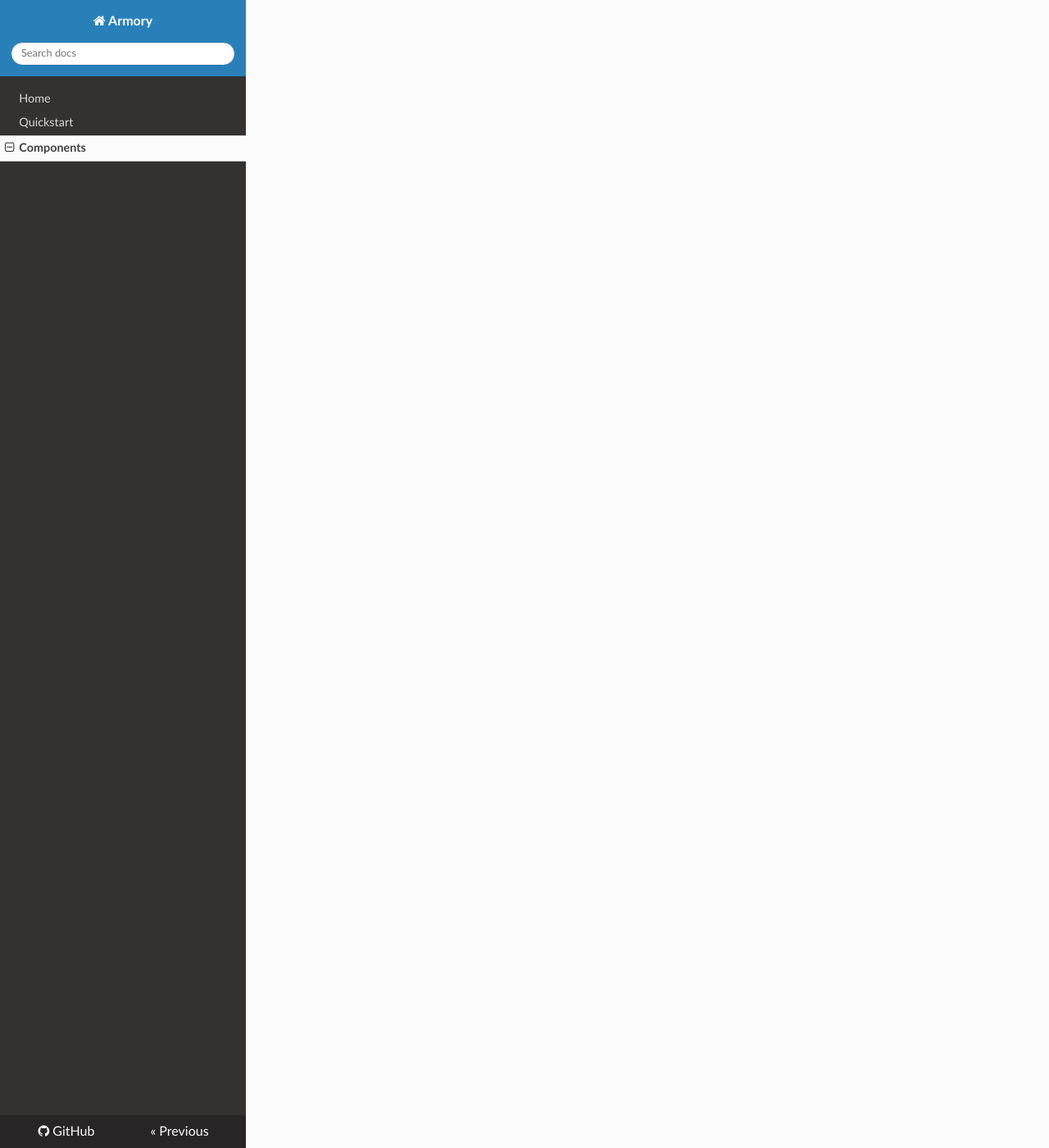
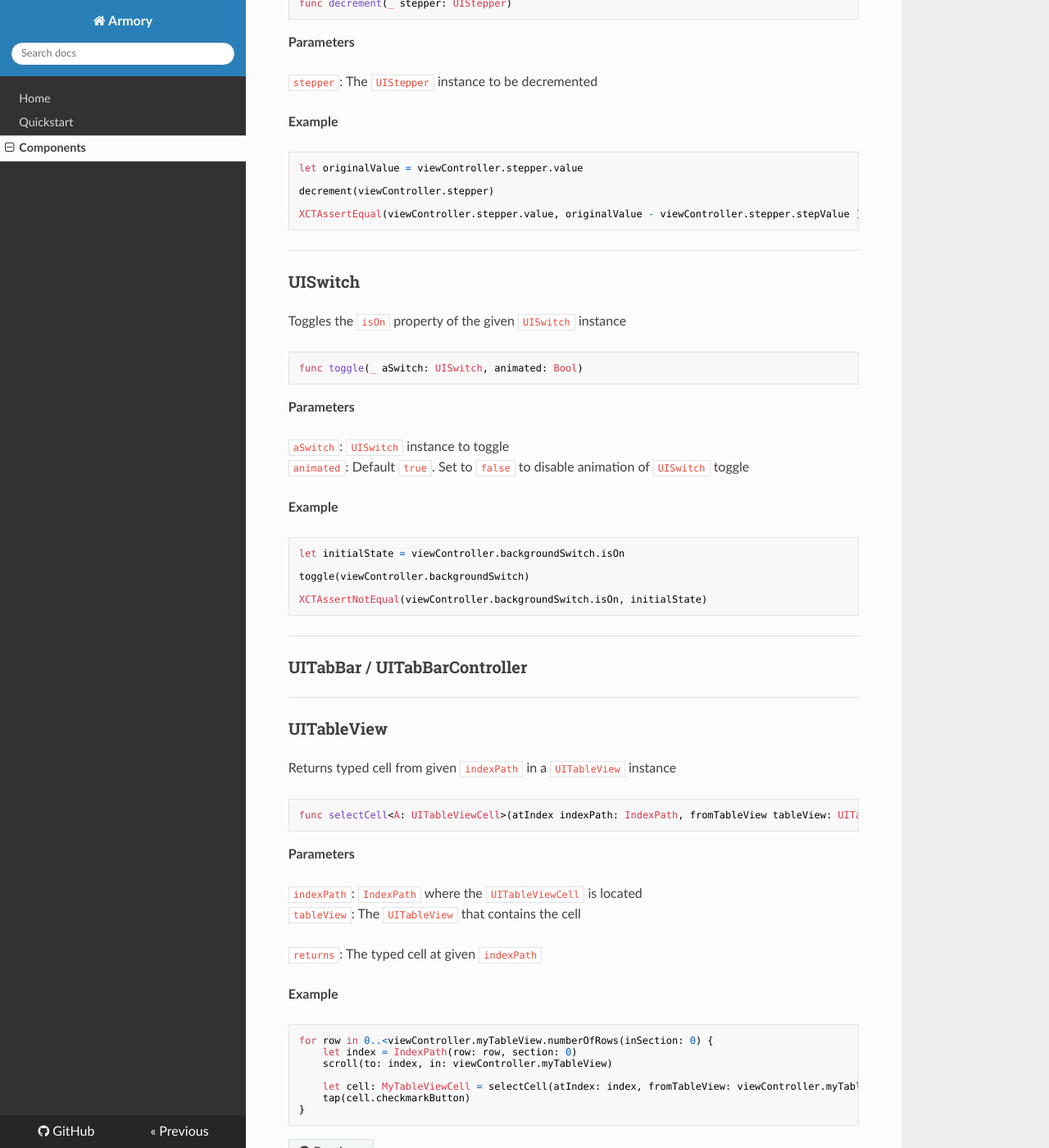
Before and after one commit to stablekernel/Armory, an MkDocs documentation site: the page built from docs/components.md, in a window 1280 px wide and 1400 px high, scrolled down 4474 px. Shown: the whole window at 82% size. Built offline with MkDocs 1.6.1, drawn with Linux system fonts in a browser that asks for light colours; nearby versions of some CDN libraries; old or Windows-style settings are respelled for this version of MkDocs; some of the changed text lies outside the part shown.

Commit message:
Updating Components page

````diff
--- a/docs/components.md
+++ b/docs/components.md
@@ -1,3 +1,17 @@
+<!-- ## List of Components
+
+* [UIAlertController](#uialertcontroller)
+* [UICollectionView](#uicollectionview)
+* [UIDatePicker](#uidatepicker)
+* [UIPickerView](#uipickerview)
+* [UISegmentedControl](#uisegmentedcontrol)
+* [UISlider](#uislider)
+* [UIStepper](#uistepper)
+* [UISwitch](#uiswitch)
+* [UITabBar / UITabBarController](#uitabbar--uitabbarcontroller)
+* [UITableView](#uitableview)
+ -->
+
 ### UIAlertController
 
 Calls handler associated with specified `UIAlertAction` in a given `UIAlertController` instance and dismisses `UIAlertController`
@@ -52,34 +66,6 @@
 ```
 
 ___
-### UITableView
-
-Returns typed cell from given `indexPath` in a `UITableView` instance
-
-```swift
-func selectCell<A: UITableViewCell>(atIndex indexPath: IndexPath, fromTableView tableView: UITableView) -> A
-```
-
-__Parameters__
-
-`indexPath`: `IndexPath` where the `UITableViewCell` is located
-`tableView`: The `UITableView` that contains the cell
-
-`returns`: The typed cell at given `indexPath`
-
-__Example__
-
-```swift
-for row in 0..<viewController.myTableView.numberOfRows(inSection: 0) {
-    let index = IndexPath(row: row, section: 0)
-    scroll(to: index, in: viewController.myTableView)
-
-    let cell: MyTableViewCell = selectCell(atIndex: index, fromTableView: viewController.myTableView)
-    tap(cell.checkmarkButton)
-}
-```
-
-___
 ### UIDatePicker
 
 Sets the date for a given `UIDatePicker` instance
@@ -106,6 +92,7 @@
 ```
 
 ___
+
 ### UIPickerView
 
 Selects item at row for a given `UIDatePicker` instance
@@ -118,7 +105,7 @@
 
 `row`: Item's row within `picker`
 `picker`: The `UIPickerView` where item is located
-`animated`: Default `true`. Set to `false` to disable animation of item selection.
+`animated`: Default `true`. Set to `false` to disable animation of item selection
 
 __Example__
 
@@ -198,13 +185,126 @@
 ```
 
 ___
-### UISwitch
+### UISlider
 
-___
-### UISlider
+Updates the provided `UISlider` instance with the given normalized value
+
+```swift
+func slide(_ slider: UISlider, toNormalizedValue value: Float, animated: Bool)
+```
+
+__Parameters__
+
+`slider`: The provided `UISlider` instance to update
+`value`: The normalized value to slide to
+`animated`: Default `true`. Set to `false` to disable animation of sliding action
+
+__Example__
+
+```swift
+viewController.slider.minimumValue = 0
+viewController.slider.maximumValue = 100
+
+slide(viewController.slider, toNormalizedValue: 0.5)
+
+XCTAssertEqual(viewController.slider.value, 50)
+```
 
 ___
 ### UIStepper
 
+Increments the given `UIStepper` by the default `stepValue`
+
+```swift
+func increment(_ stepper: UIStepper)
+```
+
+__Parameters__
+
+`stepper`: The `UIStepper` instance to be incremented
+
+__Example__
+
+```swift
+let originalValue = viewController.stepper.value
+
+increment(viewController.stepper)
+
+XCTAssertEqual(viewController.stepper.value, originalValue + viewController.stepper.stepValue )
+```
+___
+
+Decrements the given `UIStepper` by the default `stepValue`
+
+```swift
+func decrement(_ stepper: UIStepper)
+```
+
+__Parameters__
+
+`stepper`: The `UIStepper` instance to be decremented
+
+__Example__
+
+```swift
+let originalValue = viewController.stepper.value
+
+decrement(viewController.stepper)
+
+XCTAssertEqual(viewController.stepper.value, originalValue - viewController.stepper.stepValue )
+```
+
+___
+### UISwitch
+
+Toggles the `isOn` property of the given `UISwitch` instance
+
+```swift
+func toggle(_ aSwitch: UISwitch, animated: Bool)
+```
+
+__Parameters__
+
+`aSwitch`: `UISwitch` instance to toggle
+`animated`: Default `true`. Set to `false` to disable animation of `UISwitch` toggle
+
+__Example__
+
+```swift
+let initialState = viewController.backgroundSwitch.isOn
+
+toggle(viewController.backgroundSwitch)
+
+XCTAssertNotEqual(viewController.backgroundSwitch.isOn, initialState)
+```
+
 ___
 ### UITabBar / UITabBarController
+
+___
+### UITableView
+
+Returns typed cell from given `indexPath` in a `UITableView` instance
+
+```swift
+func selectCell<A: UITableViewCell>(atIndex indexPath: IndexPath, fromTableView tableView: UITableView) -> A
+```
+
+__Parameters__
+
+`indexPath`: `IndexPath` where the `UITableViewCell` is located
+`tableView`: The `UITableView` that contains the cell
+
+`returns`: The typed cell at given `indexPath`
+
+__Example__
+
+```swift
+for row in 0..<viewController.myTableView.numberOfRows(inSection: 0) {
+    let index = IndexPath(row: row, section: 0)
+    scroll(to: index, in: viewController.myTableView)
+
+    let cell: MyTableViewCell = selectCell(atIndex: index, fromTableView: viewController.myTableView)
+    tap(cell.checkmarkButton)
+}
+```
````
